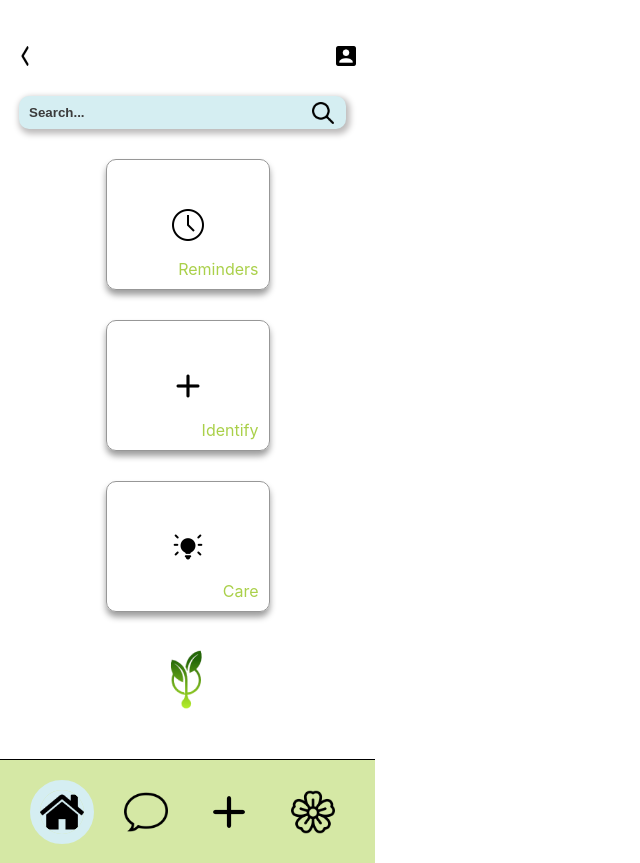
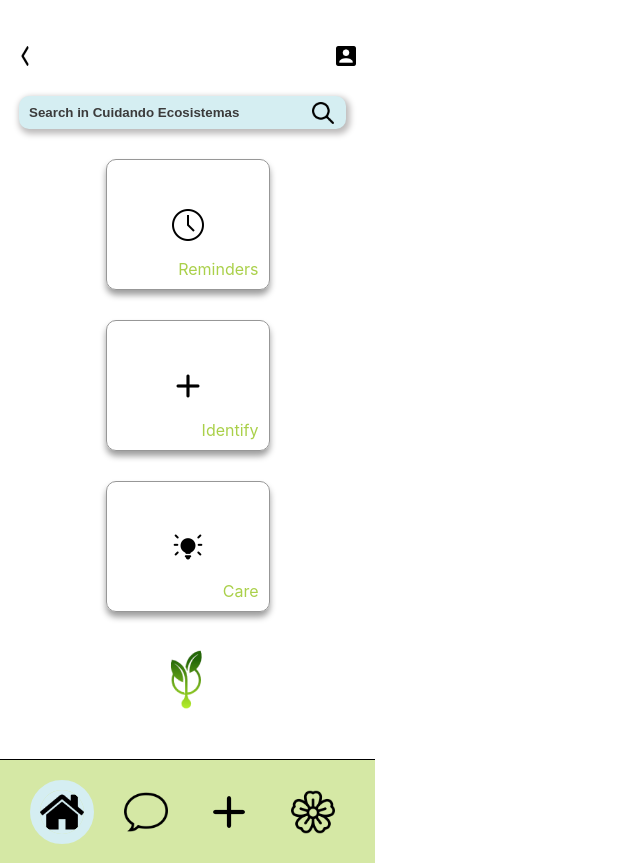
Before and after one commit to diegoodiaz5/cuidando-ecosistemas-front, a React (Create React App) app: page /home in a window 1280 px wide. Shown: the whole page, without its empty margins (0-640 px from the left). Built offline with nearby package versions, Linux system fonts and the light colour scheme.

Commit message:
Changed "div" to "main"

```diff
--- a/src/Components/Home/Home.jsx
+++ b/src/Components/Home/Home.jsx
@@ -12,7 +12,7 @@ export default function Home() {
         setValueInput(e.target.value);
     }
 
-    useEffect (() => {
+    useEffect(() => {
         const close = document.getElementById("closeButton");
         const inputSearch = document.getElementById("inputSearch");
         const contHome = document.getElementById("containerHome");
@@ -22,9 +22,9 @@ export default function Home() {
             inputSearch.style.width = "80%";
             contHome.style.display = "none";
             recents.style.display = "block";
-        } else{
+        } else {
             close.style.display = "none";
-            inputSearch.style.width ="97%"
+            inputSearch.style.width = "97%"
             contHome.style.display = "flex";
             recents.style.display = "none";
         };
@@ -35,36 +35,36 @@ export default function Home() {
     }
 
     return (
-        <div>
+        <main>
             <div id="home">
                 <div className="arrowAndAccountBox">
-                    <img src={require('../Images/leftArrow.png')} alt="leftArrow" width="11.78px" height="20px" className="leftArrow" onClick={()=>navigate("/")}/>
-                    <img src={require('../Images/userAccountBox.png')} alt="userAccountBox" width="20px" height="20px" className="userAccountBox"/>
+                    <img src={require('../Images/leftArrow.png')} alt="leftArrow" width="11.78px" height="20px" className="leftArrow" onClick={() => navigate("/")} />
+                    <img src={require('../Images/userAccountBox.png')} alt="userAccountBox" width="20px" height="20px" className="userAccountBox" />
                 </div>
                 <div className="inputConteiner">
-                    <input type="text" id="inputSearch" placeholder="Search..." value={valueInput} onChange={handleChange}/>
-                    <img src={require('../Images/close.png')} alt="closeButton" id="closeButton" onClick={clearInput}/>
+                    <input type="text" id="inputSearch" placeholder="Search in Cuidando Ecosistemas" value={valueInput} onChange={handleChange} />
+                    <img src={require('../Images/close.png')} alt="closeButton" id="closeButton" onClick={clearInput} />
                 </div>
                 <div id="recents">
                     <h2 id="recentsTitle">Recents</h2>
                 </div>
                 <div id="containerHome">
                     <div className="box">
-                        <img src={require('../Images/clock.png')} alt="clock" width="32px"/>
+                        <img src={require('../Images/clock.png')} alt="clock" width="32px" />
                         <p className="textInBox">Reminders</p>
                     </div>
                     <div className="box">
-                        <img src={require('../Images/plus.png')} alt="plus" width="32px"/>
+                        <img src={require('../Images/plus.png')} alt="plus" width="32px" />
                         <p className="textInBox">Identify</p>
                     </div>
                     <div className="box">
-                        <img src={require('../Images/bulblight.png')} alt="bulblight" width="32px"/>
+                        <img src={require('../Images/bulblight.png')} alt="bulblight" width="32px" />
                         <p className="textInBox">Care</p>
                     </div>
-                    <img src={require('../Images/logo.png')} alt="logo"/>
+                    <img src={require('../Images/logo.png')} alt="logo" />
                 </div>
             </div>
-            <NavBar/>
-        </div>
+            <NavBar />
+        </main>
     )
 }
```
